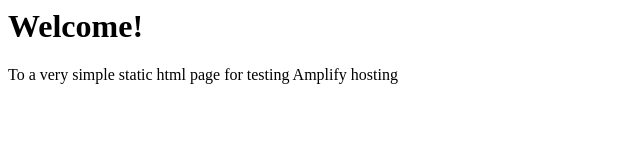
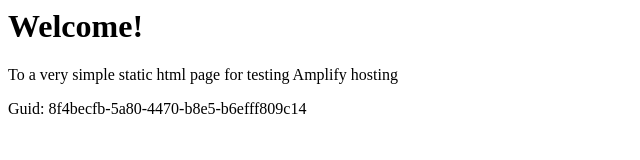
Before and after one commit to aws-aemilia-nrt/Github-PR-Commit-Integration-Test-DoNotTouch-Gith-P5X5MO5I-v1-prod-ap-northeast-1, a website: page src/index.html in a window 1280 px wide. Shown: the whole page, without its empty margins (0-640 px from the left). Drawn offline with Linux system fonts and the light colour scheme.

Commit message:
commit from integ tests

```diff
--- a/src/index.html
+++ b/src/index.html
@@ -1,3 +1,5 @@
+
+
 <html lang="en">
 
 <head>
@@ -10,6 +12,6 @@
 <body>
     <h1>Welcome!</h1>
     <p>To a very simple static html page for testing Amplify hosting</p>
-</body>
+    <p>Guid: 8f4becfb-5a80-4470-b8e5-b6efff809c14</p></body>
 
 </html>
```
